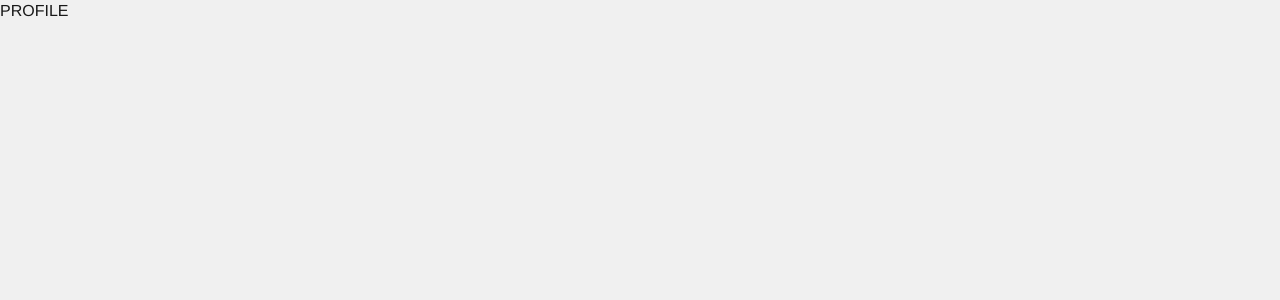
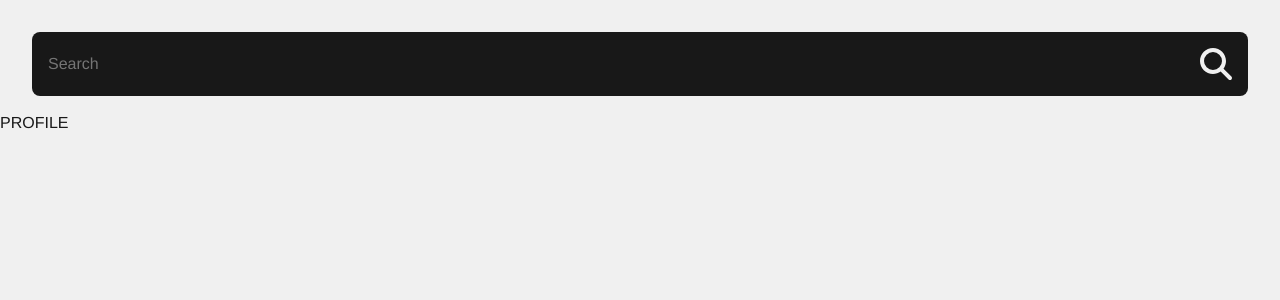
Before and after one commit to ospinajuanp/StyleNest, a Next.js app: page /profile in a window 1280 px wide. Shown: the top 300 px of the page. Built offline with nearby package versions, Linux system fonts and the light colour scheme.

Commit message:
feature: init component search

```diff
--- a/package.json
+++ b/package.json
@@ -9,6 +9,9 @@
     "lint": "next lint"
   },
   "dependencies": {
+    "@fortawesome/fontawesome-svg-core": "^6.7.2",
+    "@fortawesome/free-solid-svg-icons": "^6.7.2",
+    "@fortawesome/react-fontawesome": "^0.2.2",
     "@supabase/ssr": "^0.5.2",
     "@supabase/supabase-js": "^2.48.1",
     "next": "15.1.7",
--- a/src/app/layout.tsx
+++ b/src/app/layout.tsx
@@ -1,4 +1,5 @@
 import '@/styles/globals.css';
+import Search from '@/components/Search'
 
 export default function DashboardLayout({
   children,
@@ -8,7 +9,9 @@ export default function DashboardLayout({
   return (
     <html lang="es">
       <body>
+        <Search />
         <main>{children}</main>
+
       </body>
     </html>
   )
--- a/src/app/page.tsx
+++ b/src/app/page.tsx
@@ -3,6 +3,7 @@
 import { createClient } from '@/lib/db/client'
 import { supplyListMatcher } from '@/lib/db/utils/supplyListConstants'
 import { JSX } from 'react'
+
 
 export default async function Page() {
   //TODO move to api?
@@ -27,13 +28,13 @@ export default async function Page() {
 
   return (
     <>
-      {data?.map((user) => (
+      {/* {data?.map((user) => (
         <div key={user.id}>
           <h1>{user.name}</h1>
           <ul>{displaySupplyList(user.supplyList)}</ul>
           <img src={user.imageUrl} alt={`${user.name}'s profile`} />
         </div>
-      ))}
+      ))} */}
     </>
   )
 }
--- a/src/components/Footer.tsx
+++ b/src/components/Footer.tsx
@@ -1,5 +1,3 @@
-import Link from 'next/link'
-
 
 export default function Page() {
     return (
--- /dev/null
+++ b/src/components/Search.tsx
@@ -0,0 +1,13 @@
+import '@/styles/Search.css'
+import { FontAwesomeIcon } from '@fortawesome/react-fontawesome'
+import { faMagnifyingGlass } from '@fortawesome/free-solid-svg-icons'
+
+export default function Search() {
+    return (
+        <form className='form'>
+            <input className='form-search' type="text" placeholder="Search"></input>
+            <FontAwesomeIcon className='form-icon' icon={faMagnifyingGlass} />
+        </form>
+
+    )
+}
--- /dev/null
+++ b/src/styles/Search.css
@@ -0,0 +1,27 @@
+.form{
+    display: flex;
+    justify-content: center;
+    margin: 1rem;
+    width: auto;
+    height: 10vh;
+}
+
+.form-search {
+    display: flex;
+    justify-content: center;
+    margin: 1rem;
+    width: 100%;
+    height: 8vh;
+    border-radius: .5rem;
+    background-color: var(--color-primary);
+    padding: 1rem;
+}
+
+.form-icon{
+    position: absolute;
+    top: 3rem;
+    right:3rem;
+    width: auto;
+    height: 4vh;
+    color: var(--color-secondary);
+}
```
Also changed, not shown: 1 other file (tests, documents, lock files or other folders).
